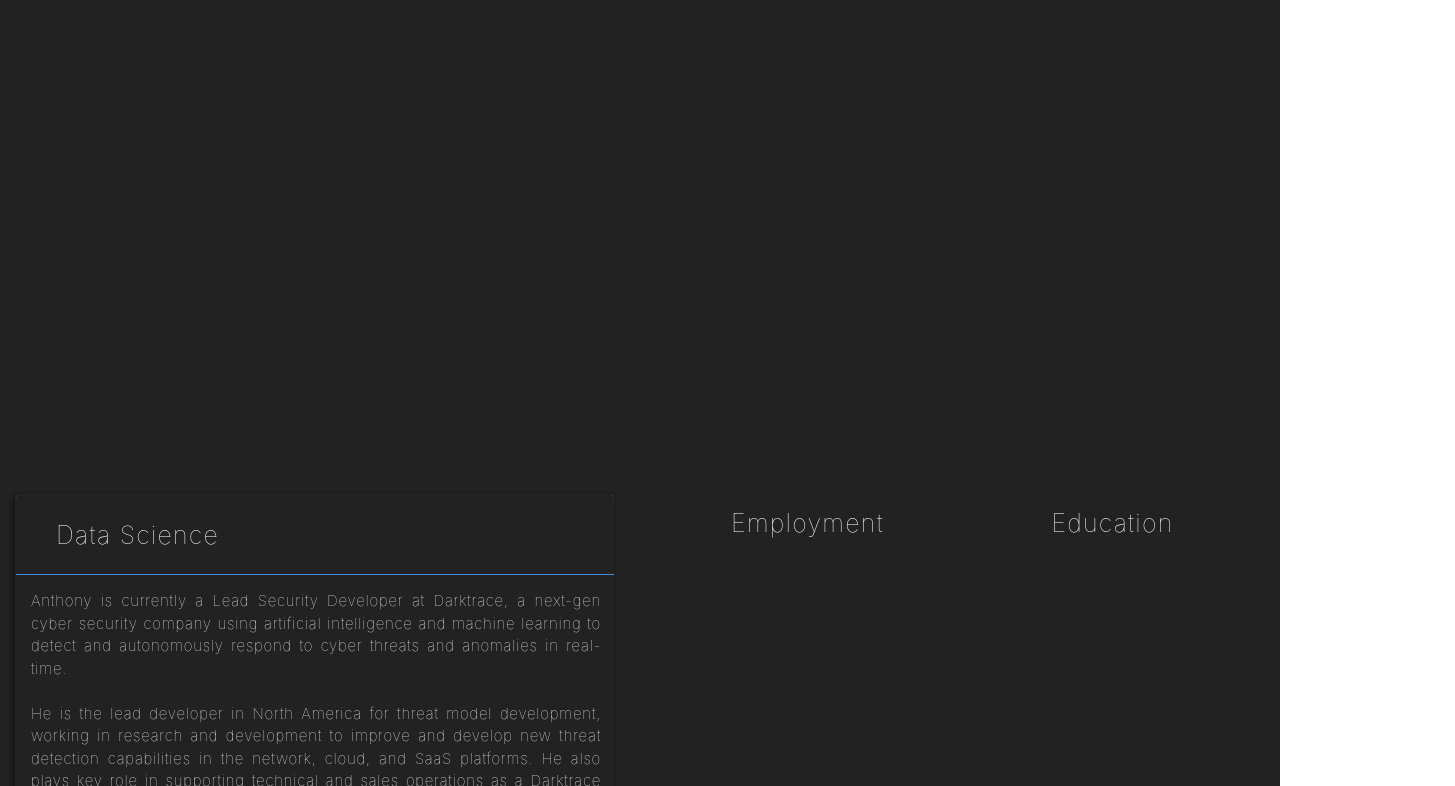
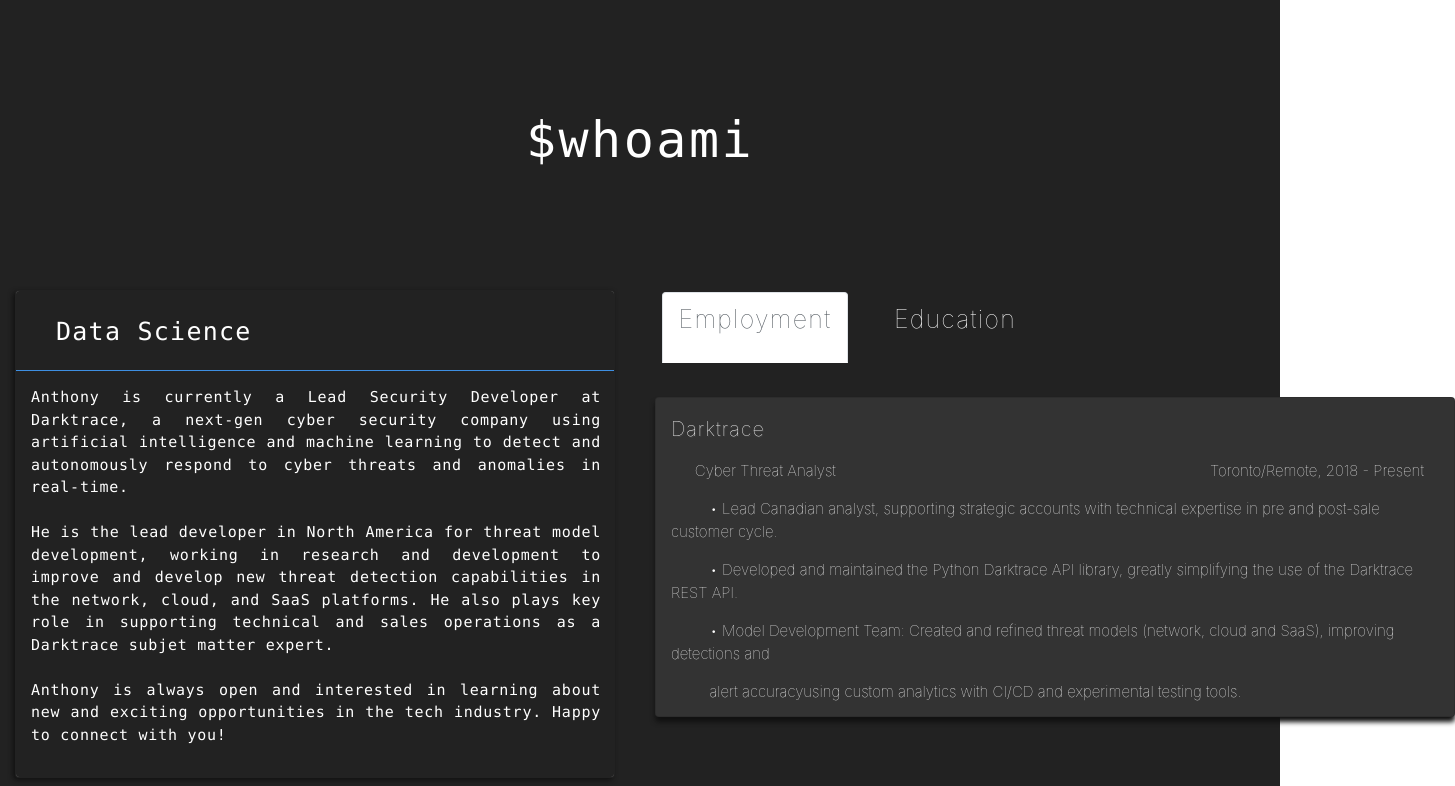
Before and after one commit to anthonytwh/anthonytwh.github.io, a React (Create React App) app: page / in a window 1280 px wide. Shown: the part 754-1540 px from the top of the page, 1455 px wide, since content can reach past the window. Built offline with nearby package versions, Linux system fonts and the light colour scheme.

Commit message:
use tabs to display employment/education

```diff
--- a/src/assets/styles.css
+++ b/src/assets/styles.css
@@ -252,17 +252,18 @@ A B O U T   M E
 }
 
 .About-title {
+  font-family: Consolas, Menlo, Monaco, Lucida Console, Liberation Mono, DejaVu Sans Mono, Bitstream Vera Sans Mono, Courier New, monospace, serif;
   font-size: 50px;
-  font-weight: 100;
-  letter-spacing: 0.15em;
+  font-weight: 5;
+  letter-spacing: 0.05em;
   padding-bottom: 2.5%;
 }
 
 .About-title-row {
   overflow: hidden;
   justify-content: center;
-  padding-top: 27em;
-  padding-bottom: 2em;
+  padding-top: 5em;
+  padding-bottom: 5em;
 }
 
 .About-toast {
@@ -277,8 +278,9 @@ A B O U T   M E
 }
 
 .About-animate {
+  font-family: Consolas, Menlo, Monaco, Lucida Console, Liberation Mono, DejaVu Sans Mono, Bitstream Vera Sans Mono, Courier New, monospace, serif;
   font-size: 20px;
-  font-weight: 100;
+  font-weight: 5;
   color: white;
   background: #222;
   border-color: #3E8FE2;
@@ -291,7 +293,7 @@ A B O U T   M E
 
 .About-animate span {
   letter-spacing: 0.05em;
-  font-weight: 100;
+  font-weight: 10;
   font-size: 25px;
   animation: Aboutimate 10s linear infinite 0s;
   opacity: 0;
@@ -326,6 +328,9 @@ A B O U T   M E
 }
 
 .About-body-left {
+  font-family: Consolas, Menlo, Monaco, Lucida Console, Liberation Mono, DejaVu Sans Mono, Bitstream Vera Sans Mono, Courier New, monospace, serif;
+  font-weight: 5;
+  font-size: 15;
   background: #222;
   justify-content: left;
   width: 100em;
--- a/src/components/About.jsx
+++ b/src/components/About.jsx
@@ -1,11 +1,25 @@
 import React, { Component } from 'react';
-import { Button, Row, Col, Toast, ToastBody, ToastHeader, Card, UncontrolledCollapse} from 'reactstrap';
+import { Button, Row, Col, Toast, ToastBody, ToastHeader, Card, TabContent, TabPane, Nav, NavItem, NavLink} from 'reactstrap';
+import classnames from 'classnames';
 
 import '../assets/styles.css';
-import photo from '../assets/profilephoto.jpg';
-
 
 class About extends Component {
+
+	constructor(props) {
+		super(props);
+
+		this.toggle = this.toggle.bind(this);
+		this.state = {
+		  activeTab: '1'
+		};
+	  }
+
+	  toggle(tab) {
+		if (this.state.activeTab !== tab) {
+		  this.setState({ activeTab: tab });
+		}
+	  }
 
 	render () {
 		// const opacity = Math.min(this.state.currOpacity, 1);
@@ -14,9 +28,10 @@ class About extends Component {
 		return (
 		    <div>
 				<Row className="About-title-row" id="about" ref={this.about}>
+					<h1 className="About-title" id="about" ref={this.about}>$whoami</h1>
 				</Row>
-				<Row xs="4">
-					<Col>
+				<Row>
+					<Col xs="6">
 						<Toast className="About-toast">
 							<ToastHeader className="About-animate">
 								<span> <p> Software Development </p></span>
@@ -35,16 +50,27 @@ class About extends Component {
 							</ToastBody>
 						</Toast>
 					</Col>
-
 					<Col xs="6">
 						<Row>
-							<Button className="Portfolio-badge" id="Employment"> <p> Employment </p> </Button>
-							<Button className="Portfolio-badge" id='Education'> <p> Education </p> </Button>
-
+							<Nav tabs>
+								<NavItem Button className="Portfolio-badge" id="Employment">
+									<NavLink
+										className={classnames({ active: this.state.activeTab === '1' })}
+										onClick={() => { this.toggle('1'); }}>
+											<p> Employment </p> </NavLink>
+								</NavItem>
+								<NavItem Button className="Portfolio-badge" id='Education'>
+									<NavLink
+										className={classnames({ active: this.state.activeTab === '2' })}
+										onClick={() => { this.toggle('2'); }}>
+											<p> Education </p> </NavLink>
+								</NavItem>
+							</Nav>
 							</Row>
 						<Row>
-
-						<UncontrolledCollapse toggler="#Employment">
+							<TabContent activeTab={this.state.activeTab}>
+								<TabPane tabId="1">
+									{ this.state.activeTab == 1 ?
 										<Card className="Portfolio-card">
 											<Row className="Portfolio-row">
 												<Col>
@@ -88,8 +114,11 @@ class About extends Component {
 												</Col>
 											</Row>
 										</Card>
-							</UncontrolledCollapse>
-							<UncontrolledCollapse toggler='#Education'>
+									: null }
+								</TabPane>
+								<TabPane tabId="2">
+									{ this.state.activeTab == 2 ?
+
 									<Card className="Portfolio-card">
 										<Row className="Portfolio-row">
 											<Col>
@@ -114,7 +143,10 @@ class About extends Component {
 											</Col>
 										</Row>
 									</Card>
-							</UncontrolledCollapse>
+
+									: null }
+								</TabPane>
+							</TabContent>
 						</Row>
 					</Col>
 				</Row>
```
Lines whose indentation alone changed are shown as unchanged.
